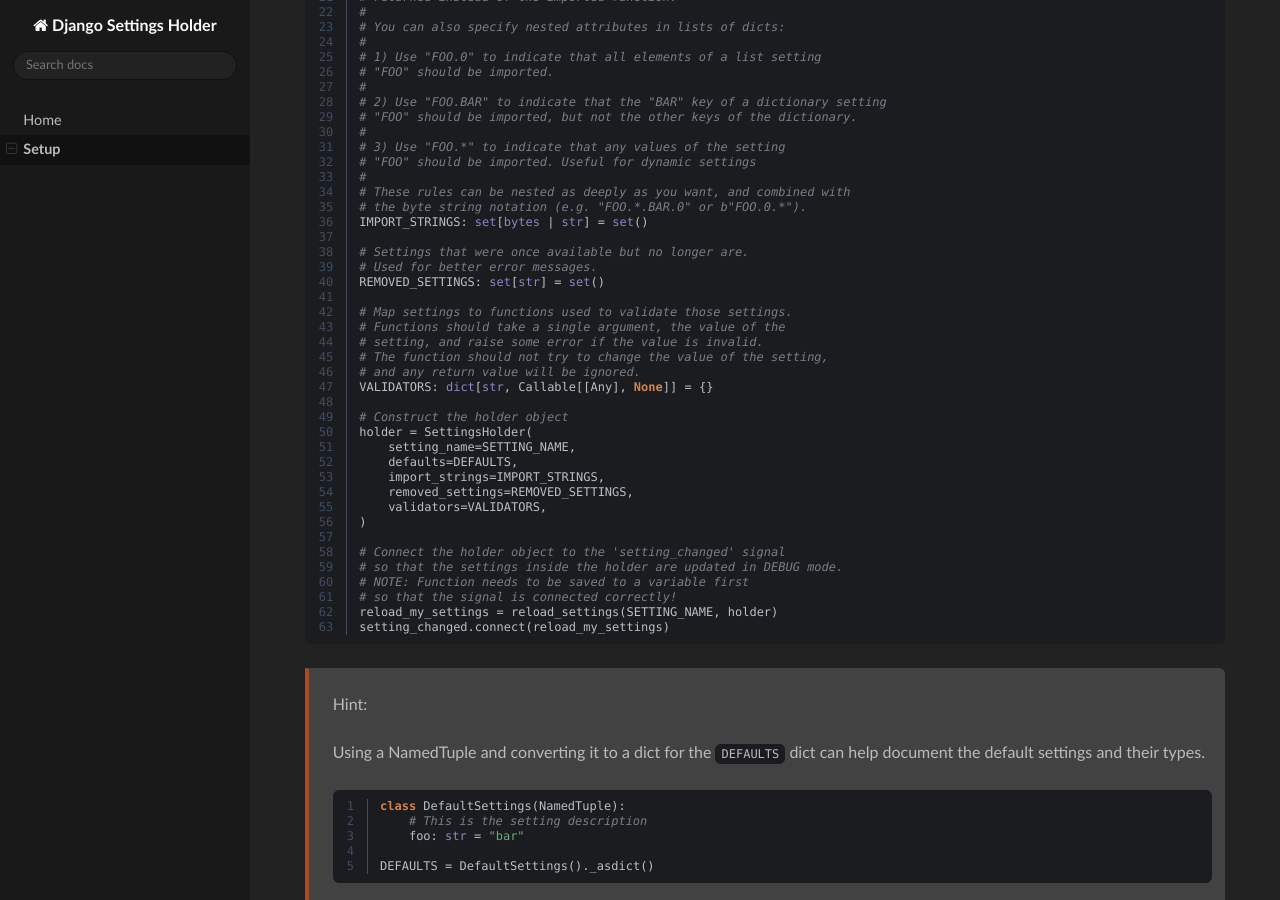
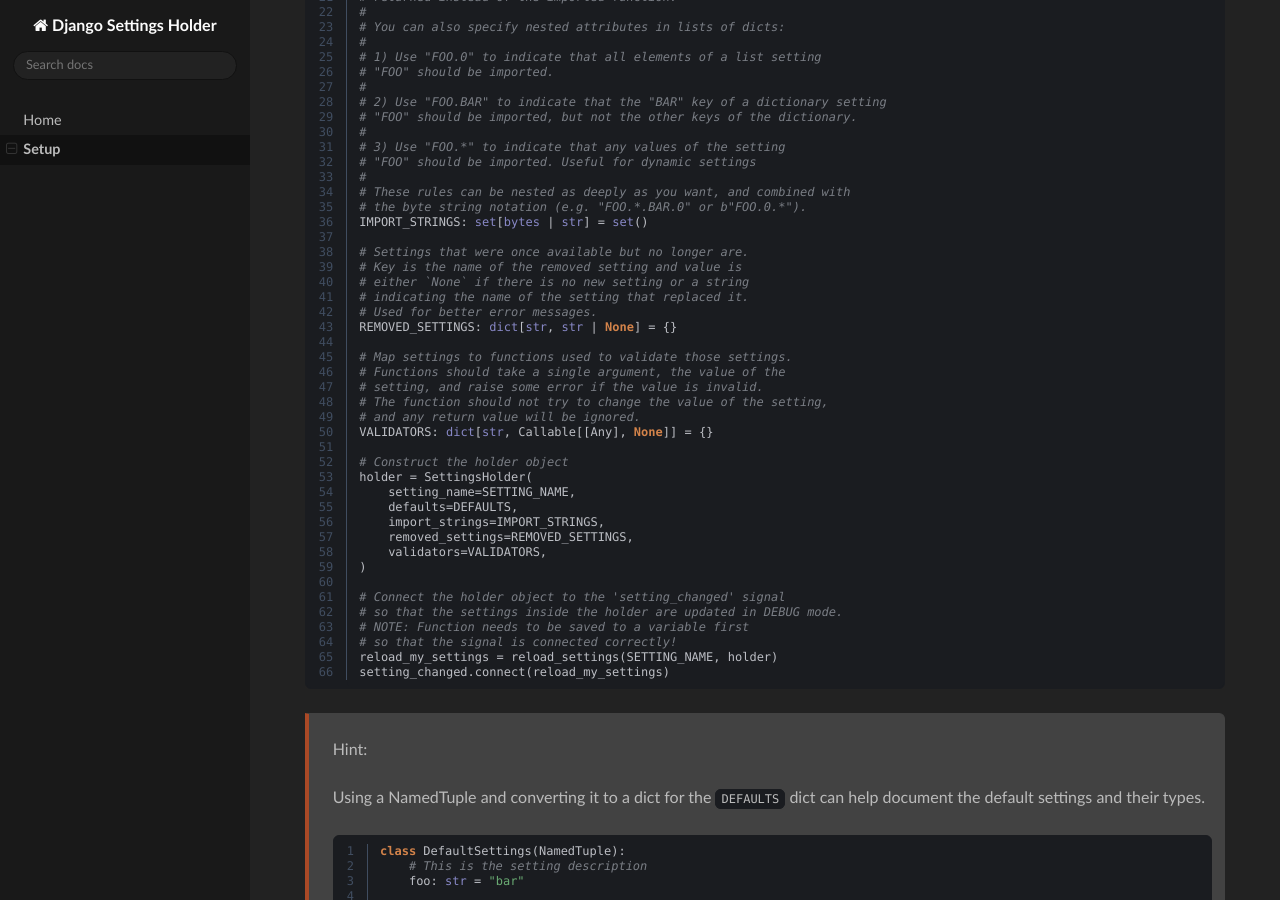
Before and after one commit to MrThearMan/django-settings-holder, an MkDocs documentation site: the page built from docs/setup.md, in a window 1280 px wide and 900 px high, scrolled down 552 px. Built offline with MkDocs 1.6.1, drawn with Linux system fonts in a browser that asks for light colours.

Commit message:
Update docs

```diff
--- a/docs/setup.md
+++ b/docs/setup.md
@@ -42,8 +42,11 @@ DEFAULTS: dict[str, Any] = {"foo": "bar"}
 IMPORT_STRINGS: set[bytes | str] = set()
 
 # Settings that were once available but no longer are.
+# Key is the name of the removed setting and value is
+# either `None` if there is no new setting or a string
+# indicating the name of the setting that replaced it.
 # Used for better error messages.
-REMOVED_SETTINGS: set[str] = set()
+REMOVED_SETTINGS: dict[str, str | None] = {}
 
 # Map settings to functions used to validate those settings.
 # Functions should take a single argument, the value of the
```
